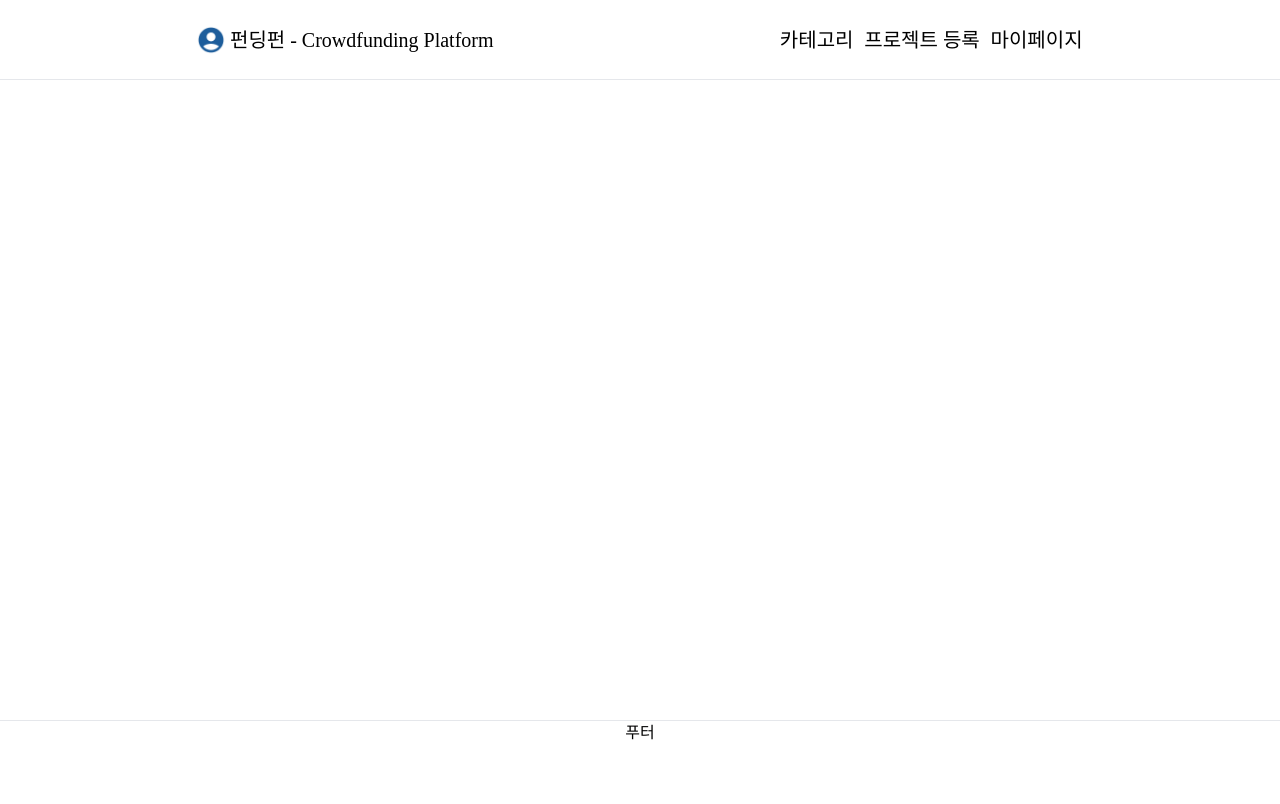
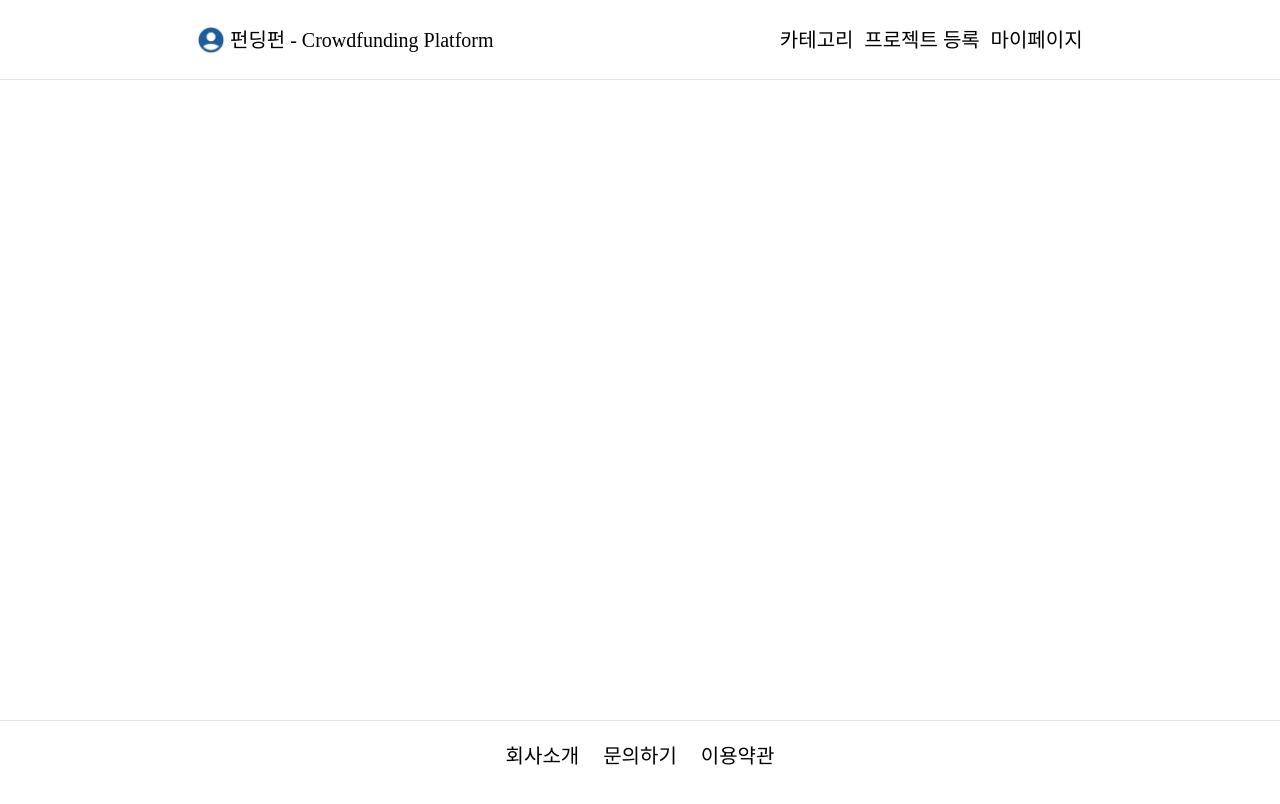
Before and after one commit to kta285/kta_fe, a React (Create React App) app: page / in a window 1280 px wide. Shown: the top 804 px of the page. Built offline with nearby package versions, Linux system fonts and the light colour scheme.

Commit message:
💄	style	footer 추가

```diff
--- a/src/components/common/Footer.tsx
+++ b/src/components/common/Footer.tsx
@@ -1,5 +1,34 @@
+import { Link } from 'react-router-dom';
+
+type FooterType = {
+  name: string;
+  linkTo: string;
+  id: number;
+}[];
+
 const Footer = () => {
-  return <div className="h-[100px] border-t">푸터</div>;
+  const footer: FooterType = [
+    { name: '회사소개', linkTo: '', id: 1 },
+    { name: '문의하기', linkTo: '', id: 2 },
+    { name: '이용약관', linkTo: '', id: 3 },
+  ];
+
+  return (
+    <div className="h-[100px] border-t ">
+      <ul className="flex justify-center">
+        {footer &&
+          footer.map((item) => {
+            return (
+              <Link key={item.id} to={item.linkTo}>
+                <li className="mx-3 mt-5 text-h3 hover:text-[#dcdcdc]">
+                  {item.name}
+                </li>
+              </Link>
+            );
+          })}
+      </ul>
+    </div>
+  );
 };
 
 export default Footer;
```
